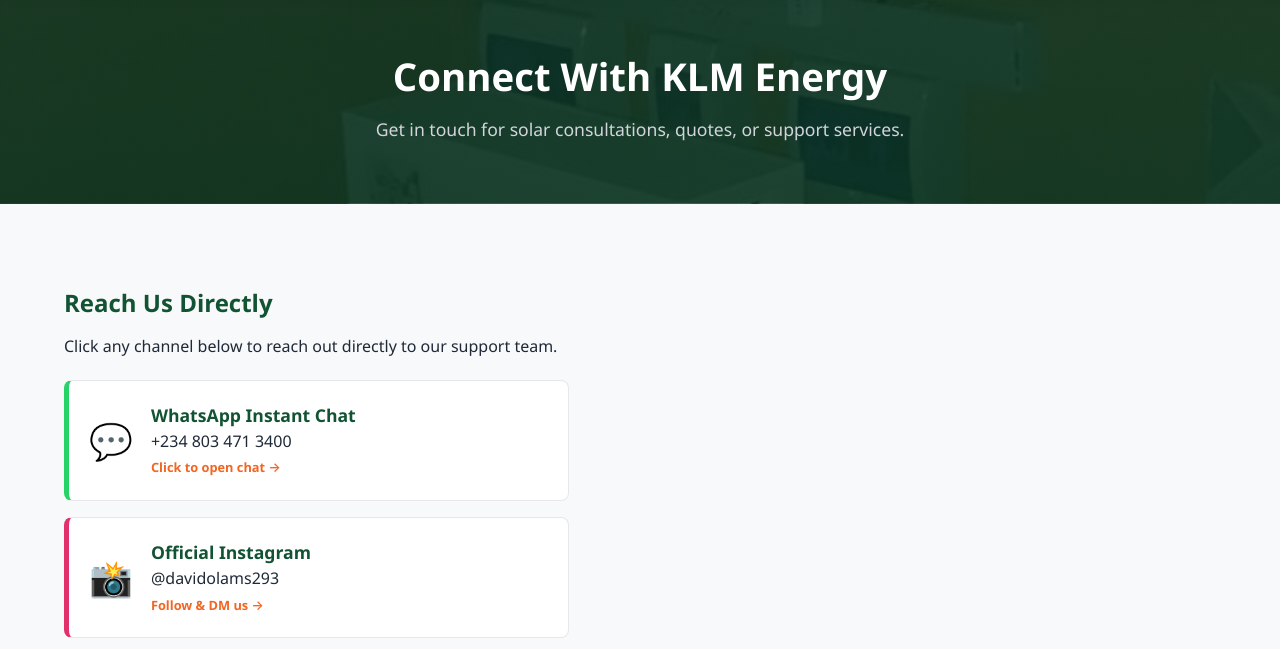
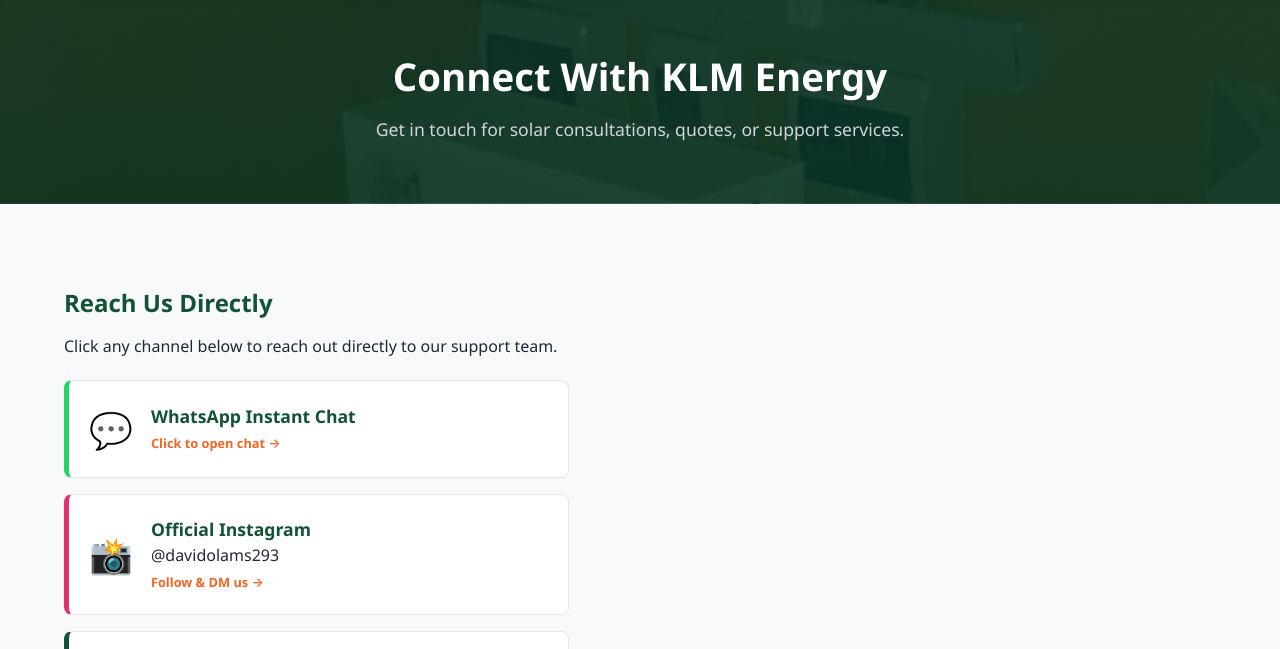
Before and after one commit to olamilekandavid293-ui/klm-energy, a plain HTML site: page contact.html in a window 1280 px wide. Shown: the part 105-754 px from the top of the page. Drawn offline with Linux system fonts and the light colour scheme.

Commit message:
Fix HTML formatting issues in contact.html

```diff
--- a/contact.html
+++ b/contact.html
@@ -46,7 +46,6 @@
                         <div class="contact-icon">💬</div>
                         <div class="contact-card-info">
                             <h3>WhatsApp Instant Chat</h3>
-                            <p>+234 803 471 3400</p>
                             <span class="click-note">Click to open chat &rarr;</span>
                         </div>
                     </a>
```
